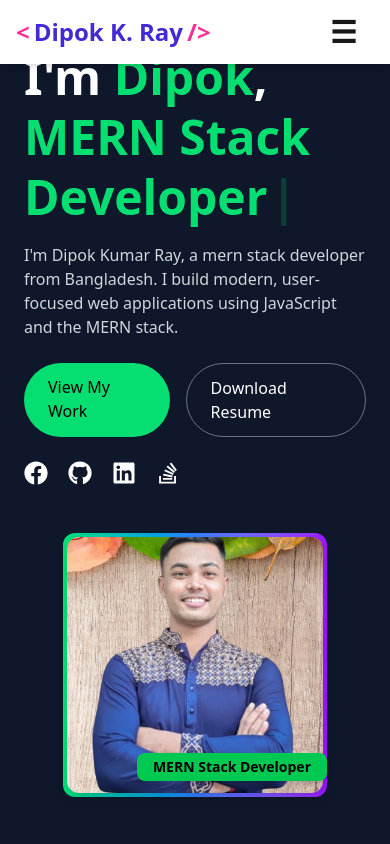
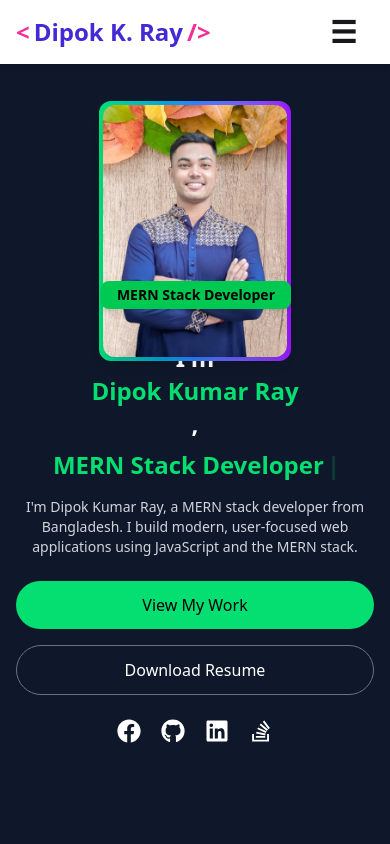
Before and after one commit to Dipok-Kumar-Ray/Dipok-K-Ray-Portfolio, a React (Vite) app: page / in a window 390 px wide. Shown: the top 844 px of the page. Built offline with nearby package versions, Linux system fonts and the light colour scheme.

Commit message:
Hero Slider style implementations

```diff
--- a/src/shared/HomeSlider.jsx
+++ b/src/shared/HomeSlider.jsx
@@ -10,18 +10,20 @@ import { Link } from "react-router";
 
 const HomeSlider = () => {
   return (
-    <section className="bg-[#0F172A] text-white min-h-screen flex items-center px-6">
-      <div className="max-w-6xl w-full flex flex-col md:flex-row items-center gap-12 mx-auto">
+    <section className="bg-[#0F172A] text-white min-h-screen flex items-center px-4 sm:px-6 py-10">
+      <div className="max-w-6xl w-full flex flex-col-reverse md:flex-row items-center gap-12 mx-auto">
+
         {/* Left Content */}
-        <div className="flex-1">
-          {/* <p className="text-green-400 text-lg mb-2">
-            • Code meets creativity — by Dipok Kumar Ray
-          </p> */}
-
+        <div className="flex-1 text-center md:text-left">
           {/* Name + Typewriter */}
-          <h1 className="text-5xl font-bold leading-tight">
-            I'm <span className="text-green-400">Dipok</span>,<br />
-            <span className="text-green-400">
+<h1 className="text-2xl sm:text-3xl md:text-4xl lg:text-5xl font-bold leading-snug sm:leading-tight text-center md:text-left">
+  I'm{" "}
+  <span className="text-green-400 block sm:inline">
+    Dipok Kumar Ray
+  </span>
+  ,
+  <br className="hidden sm:block" />
+  <span className="block sm:inline text-green-400 mt-2 sm:mt-0">
     <Typewriter
       words={[
         "JavaScript Developer",
@@ -38,15 +40,16 @@ const HomeSlider = () => {
   </span>
 </h1>
 
+
           {/* Description */}
-          <p className="mt-4 text-gray-300 max-w-lg">
-            I'm Dipok Kumar Ray, a mern stack developer from Bangladesh. I build
+          <p className="mt-4 text-gray-300 max-w-lg mx-auto md:mx-0 text-sm sm:text-base">
+            I'm Dipok Kumar Ray, a MERN stack developer from Bangladesh. I build
             modern, user-focused web applications using JavaScript and the MERN
             stack.
           </p>
 
           {/* Buttons */}
-          <div className="flex gap-4 mt-6">
+          <div className="flex flex-col sm:flex-row gap-4 mt-6 justify-center md:justify-start">
             <a
               href="#projects"
               className="bg-green-400 text-black px-6 py-3 rounded-full font-medium hover:bg-green-500 transition"
@@ -63,52 +66,55 @@ const HomeSlider = () => {
           </div>
 
           {/* Social Icons */}
-          <div className="flex gap-5 mt-6 text-2xl">
-            <Link
-              to="https://www.facebook.com/dipok.kumer.roy.2024"
+          <div className="flex justify-center md:justify-start gap-5 mt-6 text-2xl">
+            <a
+              href="https://www.facebook.com/dipok.kumer.roy.2024"
+              target="_blank"
               rel="noreferrer"
-              className="hover:text-green-400"
+              className="hover:text-green-400 transition"
             >
               <FaFacebook />
-            </Link>
-            <Link
-              to="https://github.com/Dipok-Kumar-Ray"
+            </a>
+            <a
+              href="https://github.com/Dipok-Kumar-Ray"
+              target="_blank"
               rel="noreferrer"
-              className="hover:text-green-400"
+              className="hover:text-green-400 transition"
             >
               <FaGithub />
-            </Link>
-            <Link
-              to="https://www.linkedin.com/in/dipok-kumar-ray/?locale=en_US"
+            </a>
+            <a
+              href="https://www.linkedin.com/in/dipok-kumar-ray/?locale=en_US"
+              target="_blank"
               rel="noreferrer"
-              className="hover:text-green-400"
+              className="hover:text-green-400 transition"
             >
               <FaLinkedin />
-            </Link>
-            <Link
-              to="https://stackoverflow.com/users/29004572/dipok-kumay-ray"
+            </a>
+            <a
+              href="https://stackoverflow.com/users/29004572/dipok-kumay-ray"
+              target="_blank"
               rel="noreferrer"
-              className="hover:text-green-400"
+              className="hover:text-green-400 transition"
             >
               <FaStackOverflow />
-            </Link>
+            </a>
           </div>
         </div>
 
         {/* Right Image */}
-        {/* Right Image */}
         <div className="flex-1 flex justify-center relative">
-          <div className="relative">
+          <div className="relative w-48 h-48 sm:w-56 sm:h-56 md:w-64 md:h-64">
             {/* Gradient Border */}
             <div className="rounded-xl p-1 bg-gradient-to-r from-green-400 via-blue-500 to-purple-600">
               <img
                 src={ProfilePhoto}
                 alt="Dipok"
-                className="block rounded-xl w-64 h-64 object-cover border-0 shadow-lg"
+                className="block rounded-xl w-full h-full object-cover border-0 shadow-lg"
               />
             </div>
             {/* Tag */}
-            <div className="absolute bottom-4 right-0 bg-green-500 text-black px-4 py-1 rounded-lg text-sm font-bold shadow-md">
+            <div className="absolute -bottom-4 right-0 bg-green-500 text-black px-4 py-1 rounded-lg text-sm font-bold shadow-md">
               MERN Stack Developer
             </div>
           </div>
@@ -117,4 +123,5 @@ const HomeSlider = () => {
     </section>
   );
 };
+
 export default HomeSlider;
```
Lines whose indentation alone changed are shown as unchanged.
